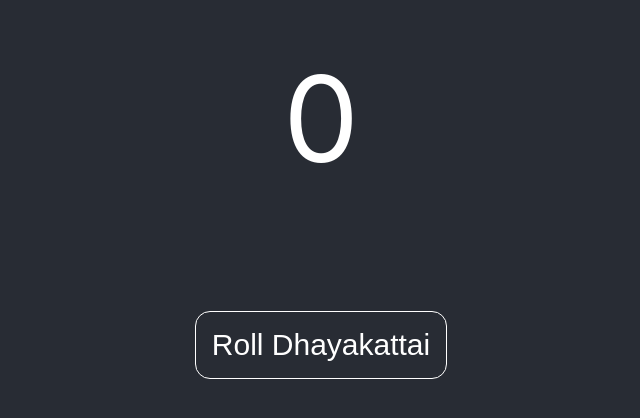
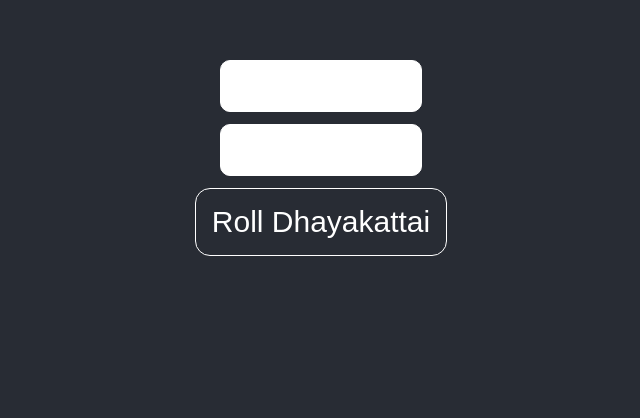
Before and after one commit to VigneshPT/dhayakattai, a React (Create React App) app: page / in a window 1280 px wide. Shown: the part 248-666 px from the top of the page, without its empty margins (319-959 px from the left). Built offline with nearby package versions, Linux system fonts and the light colour scheme.

Commit message:
Making it two realistic dhayakattais instead of just a number

```diff
--- a/src/App.css
+++ b/src/App.css
@@ -41,6 +41,22 @@
 .roll-button:active {
   color: black;
 }
+.roll-button:disabled {
+  color:grey;
+}
+
+.dhayakattai-box {
+  border: 1px solid white;
+  width: 180px;
+  height: 30px;
+  margin: 12px;
+  padding: 10px;
+  background: white;
+  color: black;
+  white-space: pre;
+  border-radius:10px;
+  line-height: 1.8;
+}
 
 @keyframes App-logo-spin {
   from {
--- a/src/App.js
+++ b/src/App.js
@@ -3,14 +3,21 @@ import logo from './logo.svg';
 import './App.css';
 const _ = require('lodash');
 
-const possibilities = [1,2,3,4,5,6,12];
+const possibilities = [
+  { numValue: 1, value : "●" },
+  { numValue: 2, value: "●      ●" },
+  { numValue: 3, value: "●      ●      ●"},
+  { numValue: 6, value:  " "}
+];
+
 
 class App extends React.Component {
 
   constructor(){
     super();
     this.state = {
-      currentDice: 0,
+      currentFirstDhayam: 0,
+      currentSecondDhayam: 0,
       rolling: false
     }
   }
@@ -23,27 +30,37 @@ class App extends React.Component {
     })
     setTimeout(()=> {
       this.setState({
-        currentDice: this.rollDhayakattai(),
+        currentFirstDhayam: this.rollDhayakattai(),
+        currentSecondDhayam: this.rollDhayakattai(),
         rolling: false
       })
-    },500);
+    },1000);
   }
 
   render() {
-    const {rolling, currentDice} = this.state;
+    const {rolling, currentFirstDhayam, currentSecondDhayam} = this.state;
     return (
       <div className="App">
         <header className="App-header">
           {
             rolling ? (
-              <p className="current-number">Rolling..</p>
+              <div>
+                {/* <p className="current-number">Rolling..</p> */}
+                <div className="dhayakattai-box box-one">rolling</div>
+                <div className="dhayakattai-box box-two">rolling</div>
+              </div>
             ) : (
-              <p className="current-number">{currentDice}</p>
+              <div>
+                {/* <p className="current-number">{currentDice}</p> */}
+
+                <div className="dhayakattai-box box-one">{currentFirstDhayam.value}</div>
+                <div className="dhayakattai-box box-two">{currentSecondDhayam.value}</div>
+              </div>
             )
           }
 
           <div>
-            <button className="roll-button" onClick={this.handleClickRoll}>Roll Dhayakattai</button>
+            <button className="roll-button" disabled={rolling} onClick={this.handleClickRoll}>Roll Dhayakattai</button>
           </div>
         </header>
       </div>
```
